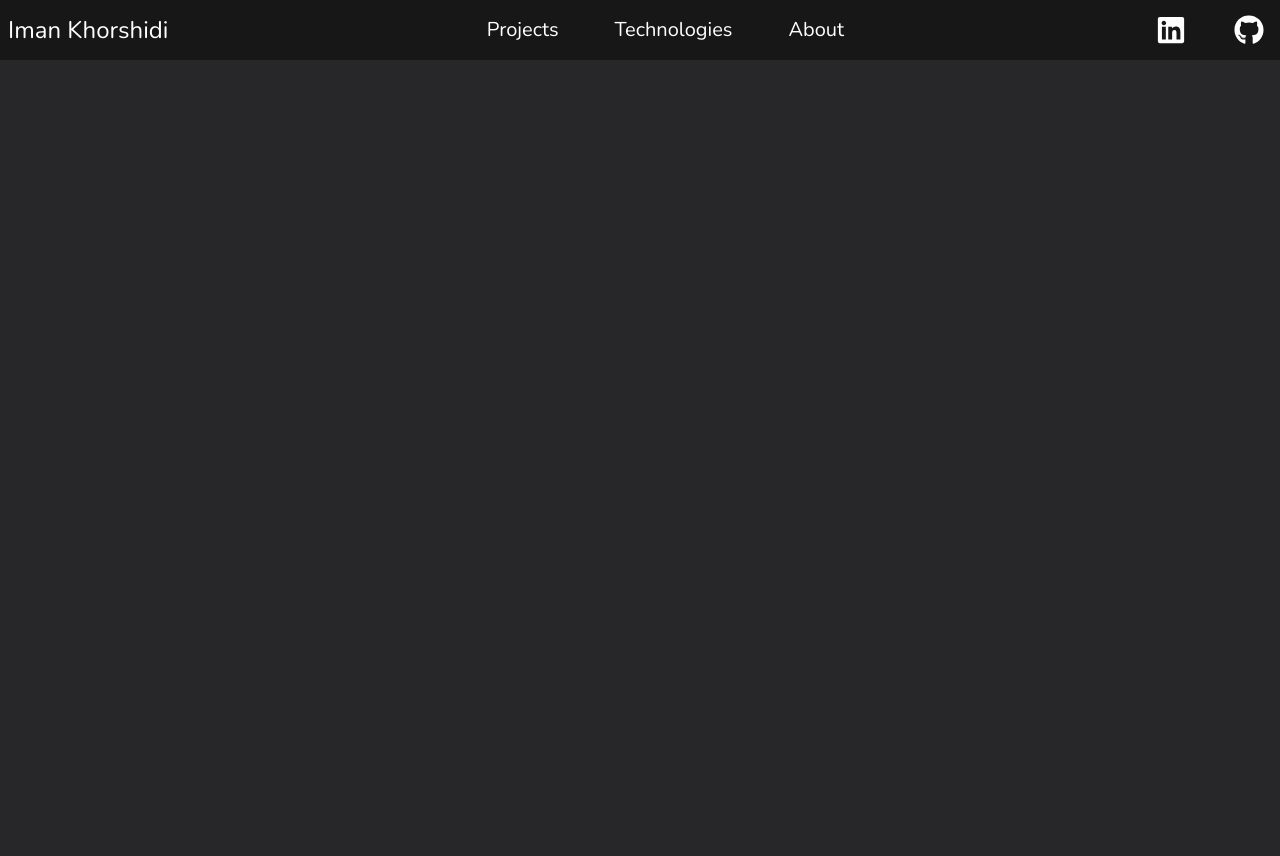
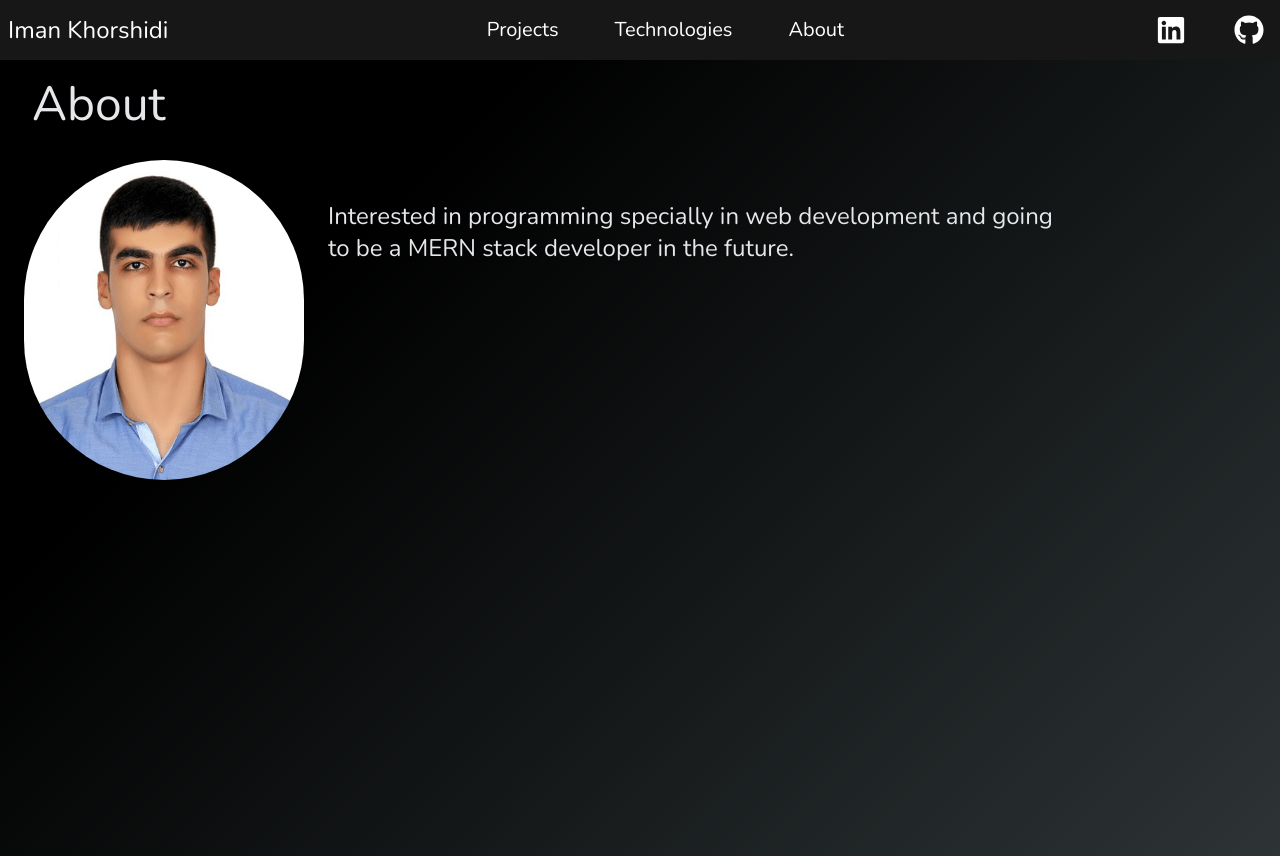
Before and after one commit to Imankh72/portfolio, a Next.js app: page /about in a window 1280 px wide. Before the commit the page ends 800 px from the top, so only its background shows below. Built offline with nearby package versions, Linux system fonts and the light colour scheme.

Commit message:
Fix: About component

```diff
--- /dev/null
+++ b/components/About.jsx
@@ -0,0 +1,22 @@
+import Image from "next/image";
+
+const About = () => {
+  return (
+    <div className="darkGradient mt-14 py-6 h-[100vh] px-6">
+      <h1 className="text-4xl pl-2 mb-8 sm:text-5xl">About</h1>
+      <div className="flex gap-6">
+        <div className="rounded-full overflow-hidden w-[280px] h-[320px]">
+          <Image src="/static/images/iman.png" width={300} height={350} />
+        </div>
+        <div className="w-[60%] pt-10">
+          <p className="text-2xl">
+            Interested in programming specially in web development and going to
+            be a MERN stack developer in the future.
+          </p>
+        </div>
+      </div>
+    </div>
+  );
+};
+
+export default About;
--- a/components/Technologies.jsx
+++ b/components/Technologies.jsx
@@ -2,7 +2,7 @@ import ProgressInput from "./ProgressInput";
 
 const Technologies = () => {
   return (
-    <div className="darkGradient mt-14 py-6 h-[100vh] md:h-[100vh]">
+    <div className="darkGradient mt-14 py-6 h-[100vh] ">
       <h1 className="text-4xl pl-2 mb-8 sm:text-5xl">Technologies</h1>
       <div className="grid grid-cols-1 px-2 gap-y-3 md:grid-cols-2 md:gap-y-8">
         <ProgressInput />
--- a/pages/about.jsx
+++ b/pages/about.jsx
@@ -1,5 +1,7 @@
+import About from "../components/About";
+
 const about = () => {
-  return <h3>about page</h3>;
+  return <About />;
 };
 
 export default about;
```
Also changed, not shown: public/static/images/iman.png (added).
